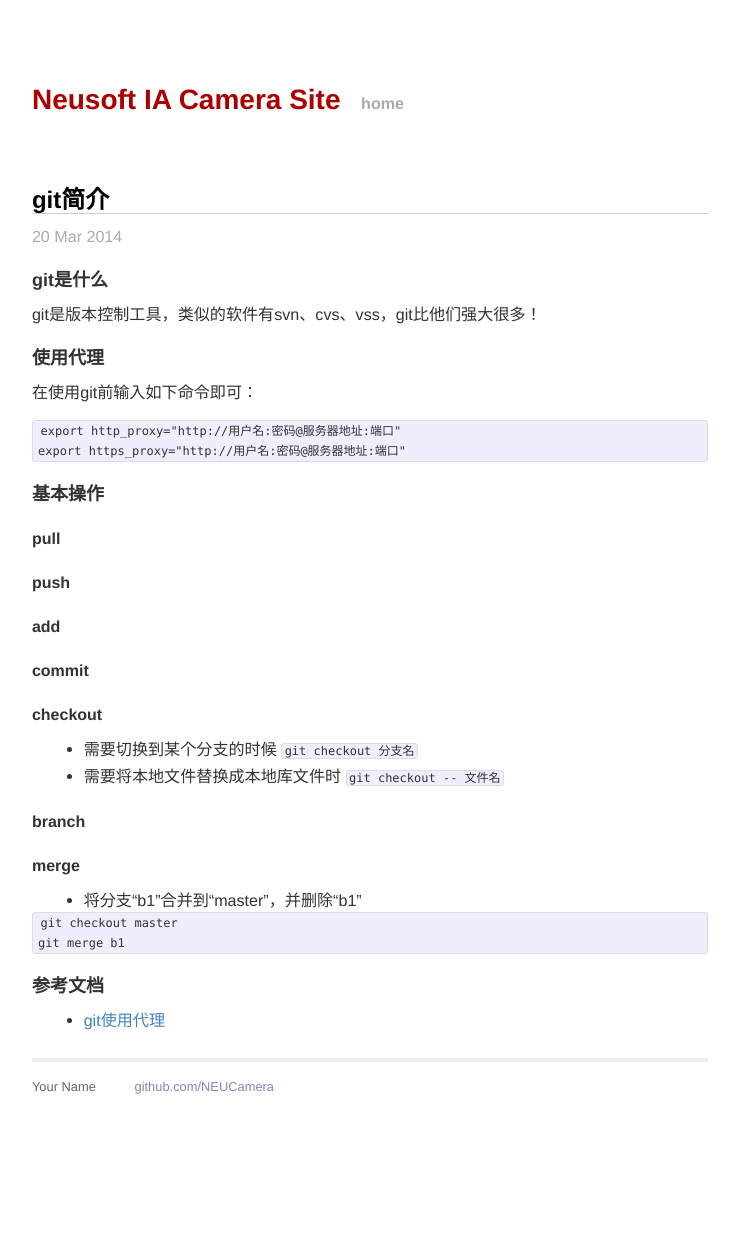
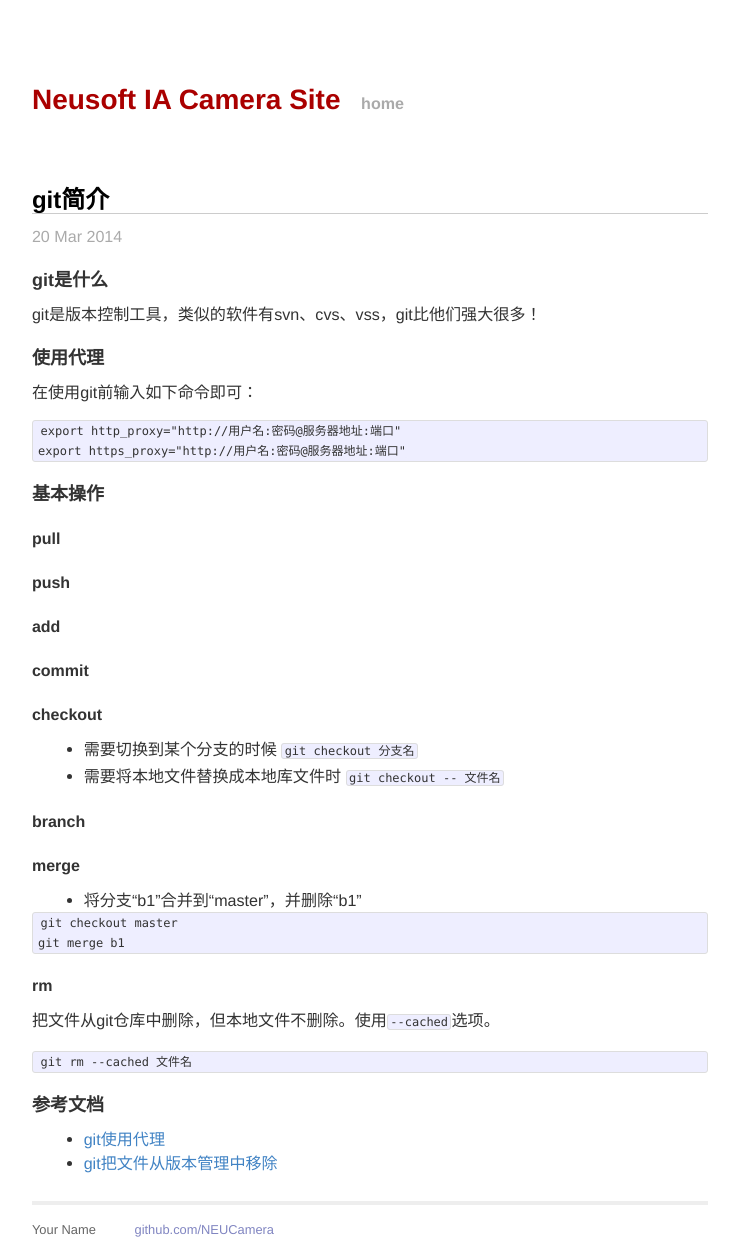
Before and after one commit to NEUCamera/neucamera.github.io, a Jekyll site: the page built from _posts/2014-3-20-use-git.md, in a window 1280 px wide. Shown: the whole page, without its empty margins (270-1009 px from the left). Built offline with Jekyll 4.4.1, drawn with Linux system fonts in a browser that asks for light colours; Markdown is read by kramdown in place of the engine named in the settings; before the commit the page ends 1112 px from its top, so only the background shows below that.

Commit message:
增加了rss.xml 增加了git rm功能的介绍 从库中删除了_site/index.html

````diff
--- a/_posts/2014-3-20-use-git.md
+++ b/_posts/2014-3-20-use-git.md
@@ -46,6 +47,15 @@ git checkout master
 git merge b1
 ```
 
+#### rm
+
+把文件从git仓库中删除，但本地文件不删除。使用`--cached`选项。
+
+```
+git rm --cached 文件名
+```
+
 ### 参考文档
 
 *  [git使用代理](http://www.chenshake.com/git-uses-a-proxy/)
+*  [git把文件从版本管理中移除](http://blog.sina.com.cn/s/blog_59fb90df0101980a.html)
````
Also changed, not shown: other parts of _posts/2014-3-20-use-git.md (+1 -0 lines), 2 other files.
